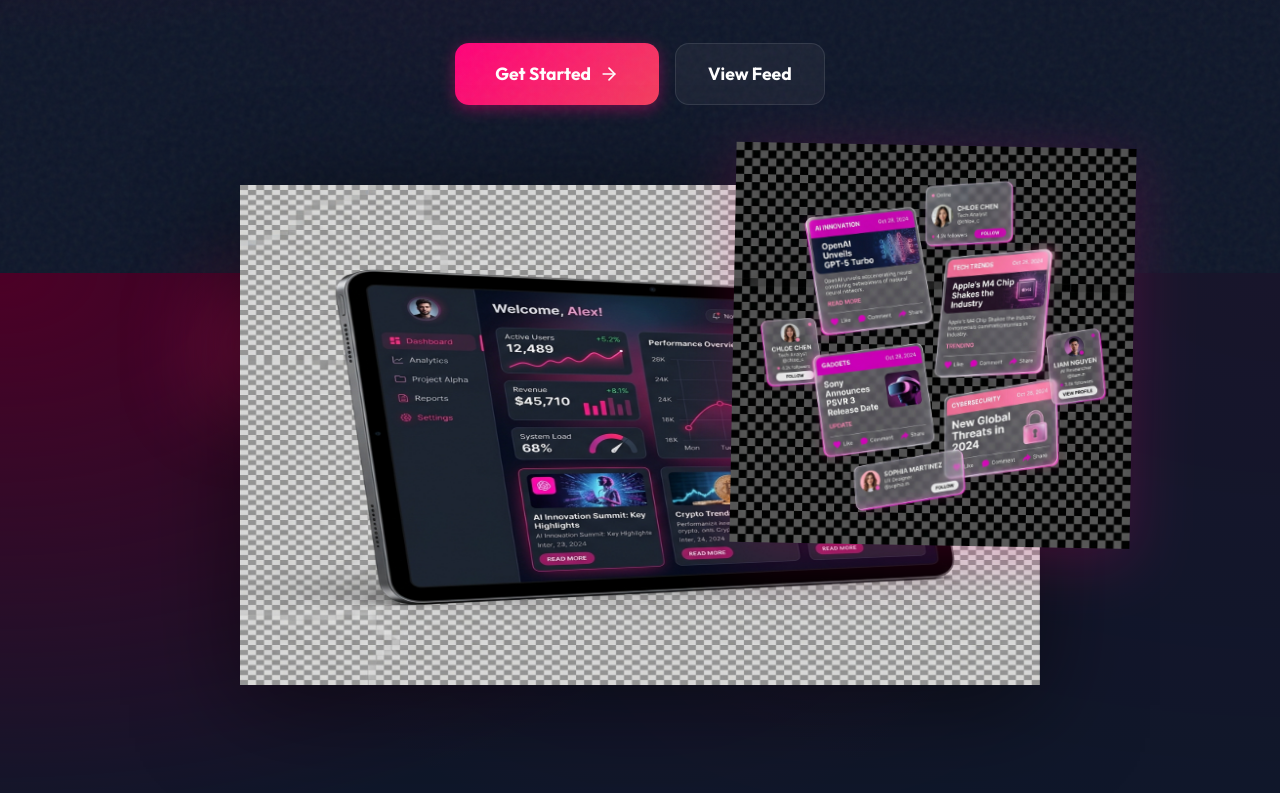
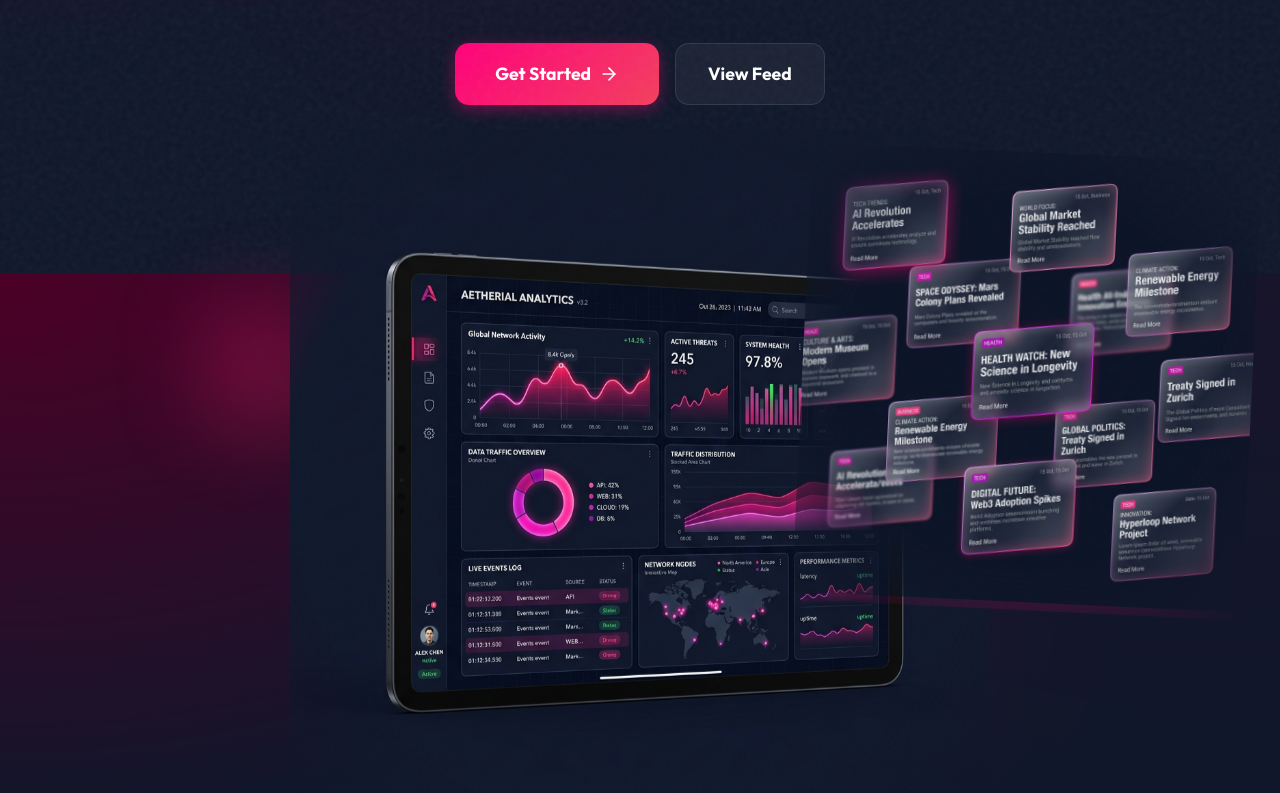
Before and after one commit to codexuttam/Dacby-tech-, a React (Vite) app in the folder hacker-news-clone/frontend/: page / in a window 1280 px wide. Shown: the part 527-1320 px from the top of the page. Built offline with nearby package versions, Linux system fonts and the light colour scheme.

Commit message:
Fix: Enhance hero visuals with seamless blending and improved spacing

```diff
--- a/hacker-news-clone/frontend/src/pages/Landing.jsx
+++ b/hacker-news-clone/frontend/src/pages/Landing.jsx
@@ -148,52 +148,72 @@ const Landing = () => {
             position: 'relative',
             display: 'flex',
             justifyContent: 'center',
-            height: '500px'
+            alignItems: 'center',
+            height: '600px',
+            width: '100%'
           }}
         >
           {/* Main Tablet Mockup */}
-          <motion.img
-            src="/assets/hero-tablet.png"
-            alt="Dashboard Preview"
+          <motion.div
             style={{
+              position: 'relative',
+              zIndex: 2,
               width: '100%',
-              maxWidth: '800px',
-              zIndex: 2,
-              filter: 'drop-shadow(0 20px 50px rgba(0,0,0,0.5))',
-              transform: 'perspective(1000px) rotateX(10deg)'
+              maxWidth: '700px',
+              maskImage: 'radial-gradient(circle, black 70%, transparent 100%)',
+              WebkitMaskImage: 'radial-gradient(circle, black 70%, transparent 100%)'
             }}
             animate={{
-              y: [0, -10, 0],
+              y: [0, -15, 0],
             }}
             transition={{
-              duration: 6,
+              duration: 7,
               repeat: Infinity,
               ease: "easeInOut"
             }}
-          />
+          >
+            <img
+              src="/assets/hero-tablet.png"
+              alt="Dashboard Preview"
+              style={{
+                width: '100%',
+                filter: 'drop-shadow(0 20px 50px rgba(0,0,0,0.8))',
+                borderRadius: '40px'
+              }}
+            />
+          </motion.div>
 
           {/* Floating Cards (Generated Group) */}
-          <motion.img
-            src="/assets/floating-cards.png"
-            alt="Floating UI Elements"
+          <motion.div
             style={{
               position: 'absolute',
               top: '-10%',
-              right: '5%',
-              width: '400px',
+              right: '-5%',
+              width: '450px',
               zIndex: 3,
-              filter: 'drop-shadow(0 10px 30px rgba(255, 0, 122, 0.2))'
+              maskImage: 'radial-gradient(circle, black 60%, transparent 100%)',
+              WebkitMaskImage: 'radial-gradient(circle, black 60%, transparent 100%)'
             }}
             animate={{
-              y: [0, 20, 0],
-              rotate: [0, 2, 0]
+              y: [0, 30, 0],
+              x: [0, 10, 0],
+              rotate: [0, 3, 0]
             }}
             transition={{
-              duration: 8,
+              duration: 10,
               repeat: Infinity,
               ease: "easeInOut"
             }}
-          />
+          >
+            <img
+              src="/assets/floating-cards.png"
+              alt="Floating UI Elements"
+              style={{
+                width: '100%',
+                filter: 'drop-shadow(0 10px 40px rgba(255, 0, 122, 0.3))'
+              }}
+            />
+          </motion.div>
 
           {/* Additional Floating Element (Left) */}
           <motion.div
```
Also changed, not shown: hacker-news-clone/frontend/public/assets/floating-cards.png, hacker-news-clone/frontend/public/assets/hero-tablet.png.
